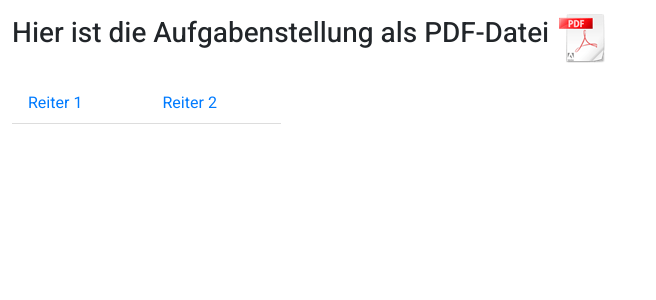
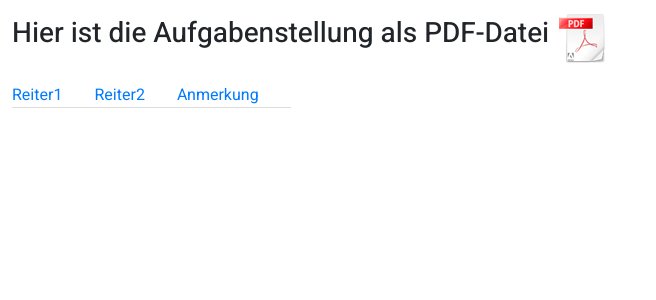
Before and after one commit to ValentinaKuxhausen/getHash, an Angular app: page / in a window 1280 px wide. Shown: the top 300 px of the page, without its empty margins (0-656 px from the left). Built offline with nearby package versions, Linux system fonts and the light colour scheme.

Commit message:
anmerkung

```diff
--- a/src/app/app.component.html
+++ b/src/app/app.component.html
@@ -8,10 +8,13 @@
 <div TABS>
     <ul class="tabs">
         <li class="nav-item" id="reiter1" (click)="changeTab('reiter1')">
-            <a class="nav-link" href="#"> Reiter 1</a>
+            <a class="nav-link" href="#"> Reiter1</a>
         </li>
         <li class="nav-item" id="reiter2" (click)="changeTab('reiter2')">
-            <a class="nav-link" href="#">Reiter 2</a>
+            <a class="nav-link" href="#">Reiter2</a>
+        </li>
+        <li class="nav-item" id="anmerkung" (click)="changeTab('anmerkung')">
+            <a class="nav-link" href="#">Anmerkung</a>
         </li>
     </ul>
     <div CONTENT class="content">
@@ -20,12 +23,14 @@
                 <span>Gib eine Zeichenkette ein, die nur aus folgenden Zeichen besteht: <i>acdefhlmnoprstuw.</i></span>
             </div>
             <div class="margin-bottom">
-                <input class="input" #inputText type="text" placeholder="Gib eine Zeichenkette ein">
+                <input class="input" #inputText type="text" placeholder="Zeichenkette...">
                 <button class="button" (click)="GetHashwert(inputText)">Prüfen</button>
             </div>
             <div>
+            <div class="alert-warning">
                 <!--hier wird Hashwert oder Fehlermeldung angezeigt-->
-            <label class="label margin-bottom">{{ hashwertResult }}</label>
+                <label class="margin-bottom">{{ hashwertResult }}</label>
+            </div>
             </div>
         </div>
         <div REITER2 class="content-value column" *ngIf="id === 'reiter2'">
@@ -34,12 +39,19 @@
             </div>
             <div class="margin-bottom">
                 <input class="input" type="number"
-                placeholder="Gib einen Hashwert ein">
+                placeholder="Hashwert...">
                 <button class="button">Prüfen</button>
             </div>
             <div>
-                <!-- hier wird gesuchte Zeichenkette oder Fehlermeldung angezeigt -->
-                <label class="label margin-bottom"></label>
+                <div class="alert-warning">
+                    <!-- hier wird gesuchte Zeichenkette oder Fehlermeldung angezeigt -->
+                    <label class="margin-bottom"></label>
+                </div>
+            </div>
+        </div>
+        <div ANMERKUNG class="content-value column" *ngIf="id === 'anmerkung'">
+            <div class="margin-bottom">
+                <span>Hallo Zusammen, <br><br>ich finde diese Aufgabe sehr spannend und auch herausfordernd. Leider habe ich den Code für den Reiter 2 nicht ganz fertig bekommen. Dennoch bin ich froh und zufrieden mit meiner Leistung, da ich im Rahmen meiner Front-end Ausbildung noch an den Angular Projekten arbeite. <br>Vor allem bin ich stolz, dass ich die gesuchte Zeichenkette "schule" mit mathematischem Ansatz finden konnte.<br>Ich freue mich auf Ihr Feedback und das zweite Gespräch.<br><br>Besten Gruß<br> Valentina Kuxhausen </span>
             </div>
         </div>
     </div>
--- a/src/app/app.component.scss
+++ b/src/app/app.component.scss
@@ -56,12 +56,6 @@ input::-webkit-inner-spin-button {
     margin: 0;
 }
 
-.label {
-      background-color: #FCF8ED;
-      padding: 12px 100px 12px 12px;
-
-}
-
 .tabs {
     display: flex;
     flex-direction: row;
@@ -90,10 +84,19 @@ ul {
 }
 
 a {
-    margin-right: 48px;
     text-decoration: none;
 
     &:hover {
         cursor: pointer;
     }
 }
+
+.nav-link {
+    padding: 0;
+    margin-right: 32px;
+}
+
+.content-value {
+    border: 0px 1px 1px 1px solid #ddd;
+    margin-top: 20px;
+}
```
